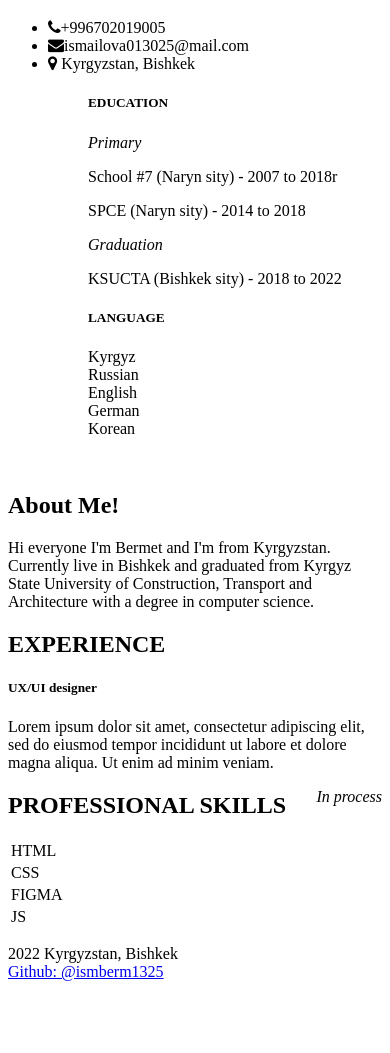
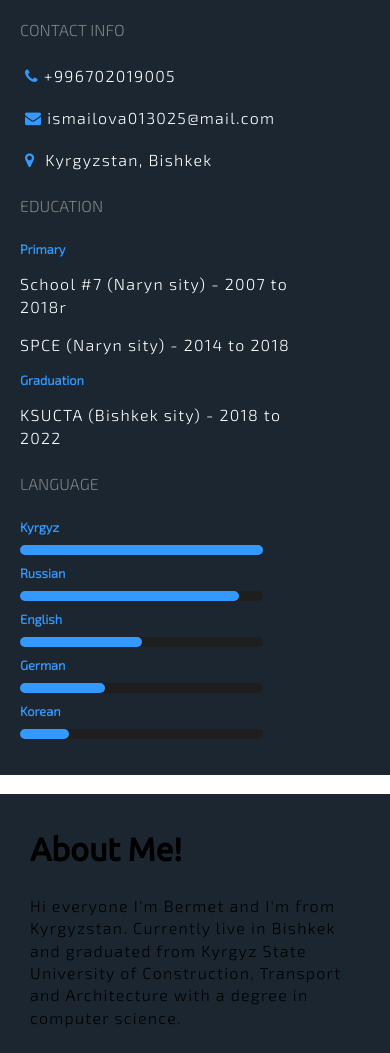
Before and after one commit to ismberm1325/rsschool-cv, a plain HTML site: page index.html in a window 390 px wide. Shown: the part 136-1189 px from the top of the page. Before the commit the page ends 1133 px from the top, so only its background shows below. Drawn offline with nearby package versions, Linux system fonts and the light colour scheme.

Commit message:
Update style.css

```diff
--- a/style.css
+++ b/style.css
@@ -1,128 +1,164 @@
-<!DOCTYPE html>
-<html lang="en">
-<head>
-	<title>Bermet's RESUME</title>
+*,html{
+scroll-behavior: smooth;
+}
+*, *:after, *:before {
+-webkit-box-sizing: border-box;
+-moz-box-sizing: border-box;
+box-sizing: border-box;
+}
+:root{
+scrollbar-color: rgb(210,210,210) rgb(46,54,69) !important;
+scrollbar-width: thin !important;
+}
+::-webkit-scrollbar {
+height: 12px;
+width: 8px;
+background: #000;
+}
+::-webkit-scrollbar-thumb {
+background: gray;
+-webkit-box-shadow: 0px 1px 2px rgba(0, 0, 0, 0.75);
+}
+::-webkit-scrollbar-corner {
+background: #000;
+}
 
 
+body{
+margin:0;
+font-family: 'Exo 2', sans-serif;
+}
+a{
+text-decoration:none;
+}
+ul{
+position:relative;
+left:-40px;
+width:100%;
+}
+i{
+color:#3399ff;
+margin:0 5px;
+}
+li{
+list-style:none;
+margin:20px 0;
+width:100%;
+line-height:1.4em;
+}
+a,li,button{
+transition:0.5s;
+}
+a{
+cursor:pointer;
+}
+b,strong{
+font-weight:700;
+}
+p,li{
+line-height:1.4em;
+letter-spacing:0.08em;
+}
+em{
+color:#3399ff;
+font-weight:700;
+font-size:0.8em;
+display:block;
+font-style:normal;
+}
+label{
+color:#3399ff;
+font-weight:700;
+font-size:0.8em;
+display:block;
+margin:10px 0;
+}
 
-<meta name="viewport" content="width=device-width, initial-scale=1, user-scalable=no">
-<meta charset="UTF-8">
-<meta http-equiv="X-UA-Compatible" content="IE=edge,chrome=1">
+.title{
+font-size:2em;
+font-family: 'Ubuntu', sans-serif;
+font-weight:700;
+}
+.sub-title{
+font-size:1em;
+font-weight:400;
+color:gray;
+line-height:1em;
+}
 
-<meta property="og:locale" content="en_US" />
-<!--GOOGLE FONTS-->
-<link rel="preconnect" href="https://fonts.gstatic.com">
-<link href="https://fonts.googleapis.com/css2?family=Exo+2:wght@300&family=Ubuntu&display=swap" rel="stylesheet">
+.container{
+width:100%;
+position:relative;
+}
 
-<script src="https://ajax.googleapis.com/ajax/libs/jquery/1.11.1/jquery.min.js"></script>
-<script src="https://cdnjs.cloudflare.com/ajax/libs/animejs/2.0.2/anime.min.js"></script>
+.container .section_left{
+width:25%;
+padding:20px;
+background: #1b2631 ;
+color:#fff;
+}
 
-<!--FONT AWESOME-->
-<link rel="stylesheet" href="https://cdnjs.cloudflare.com/ajax/libs/font-awesome/4.7.0/css/font-awesome.min.css">
+.container .section_left img{
+width:95px;
+height:100px;
+border-radius:20%;
+margin:20;
+}
 
-<!--EXTERNAL CSS-->
-<link rel="stylesheet" href="style.css">
-</head>
-<body>
-<div class="container">
-<section class="section_left">
-<center>
-	<img src="img/img1.jpg" alt="photo">
-<h1 class="title">Bermet Ismailova</h1>
-</center>
-<hr></hr>
-<h5 class="sub-title">CONTACT INFO</h5>
-<ul>
-<li><i class="fa fa-phone"></i>+996702019005</li>
-<li><i class="fa fa-envelope"></i>ismailova013025@mail.com</li>
-<li><i class="fa fa-map-marker"></i> Kyrgyzstan, Bishkek</li>
-<ul>
-<h5 class="sub-title">EDUCATION</h5>
-<em>Primary</em>
-<p>School #7 (Naryn sity) - 2007 to 2018r</p>
-<p>SPCE (Naryn sity) - 2014 to 2018</p>
-<em>Graduation</em>
-<p>KSUCTA (Bishkek sity) - 2018 to 2022</p>
-<h5 class="sub-title">LANGUAGE</h5>
-<label>Kyrgyz</label>
-<div class="progress_container">
-<div class="progress_bar" style="width:100%"></div>
-</div>
-<label>Russian</label>
-<div class="progress_container">
-<div class="progress_bar" style="width:90%"></div>
-</div>
-<label>English</label>
-<div class="progress_container">
-<div class="progress_bar" style="width:50%"></div>
-</div>
-<label>German</label>
-<div class="progress_container">
-<div class="progress_bar" style="width:35%"></div>
-</div>
-<label>Korean</label>
-<div class="progress_container">
-<div class="progress_bar" style="width:20%"></div>
-</div>
-</section>
-<img src="" alt="">
-<section class="section_right">
-<h1 class="title">About Me!</h1>
-<p>Hi everyone I'm Bermet and I'm from Kyrgyzstan. Currently live in Bishkek and graduated from Kyrgyz State University of Construction, Transport and Architecture with a degree in computer science.</p>
+.container .progress_container{
+width:90%;
+height:10px;
+border-radius:20px;
+background:#1e1e1e;
+}
 
-<h1 class="title">EXPERIENCE</h1>
-<h5 class="sub-title">UX/UI designer</h5>
-<p>Lorem ipsum dolor sit amet, consectetur adipiscing elit, sed do eiusmod tempor incididunt ut labore et dolore magna aliqua. Ut enim ad minim veniam.</p>
-<em style="float:right;">In process</em>
+.container .progress_container .progress_bar{
+background:#3399ff;
+border-radius:20px;
+height:10px;
+}
 
-<h1 class="title">PROFESSIONAL SKILLS</h1>
-<table>
-<tr>
-<td>
-HTML
-</td>
-<td>
-<div class="progress_container">
-<div class="progress_bar" style="width:90%"></div>
-</div>
-</td>
-</tr>
-<tr>
-<td>
-CSS
-</td>
-<td>
-<div class="progress_container">
-<div class="progress_bar" style="width:90%"></div>
-</div>
-</td>
-</tr>
-<tr>
-<td>
-FIGMA
-</td>
-<td>
-<div class="progress_container">
-<div class="progress_bar" style="width:90%"></div>
-</div>
-</td>
-</tr>
-<tr>
-<td>
-JS
-</td>
-<td>
-<div class="progress_container">
-<div class="progress_bar" style="width:50%"></div>
-</div>
-</td>
-</tr>
-</table>
-</section>
-</div>
-<footer>
-  <p>2022 Kyrgyzstan, Bishkek<br>
-  <a href="https://github.com/ismberm1325">Github: @ismberm1325</a></p>
-</footer>
-</body>
-</html>
+.container .section_right{
+padding:30px;
+width:75%;
+float:right;
+position:absolute;
+top:0;
+right:0;
+}
+
+.container .section_right table{
+width:100%;
+}
+
+.container .section_right table td{
+padding:10px;
+}
+
+.container .section_right table td:nth-child(1){
+width:20%;
+font-weight:bold;
+}
+
+@media (max-width:920px){
+.container .section_left{
+width:100%;
+display:block;
+}
+.container .section_right{
+width:100%;
+position:static;
+display:block;
+}
+}
+
+footer {
+  text-align: center;
+  padding: 15px;
+  background-color:#1b2631;
+  color: white;
+  font-size:18px;
+}
+footer a{
+	color: white;
+}
```
